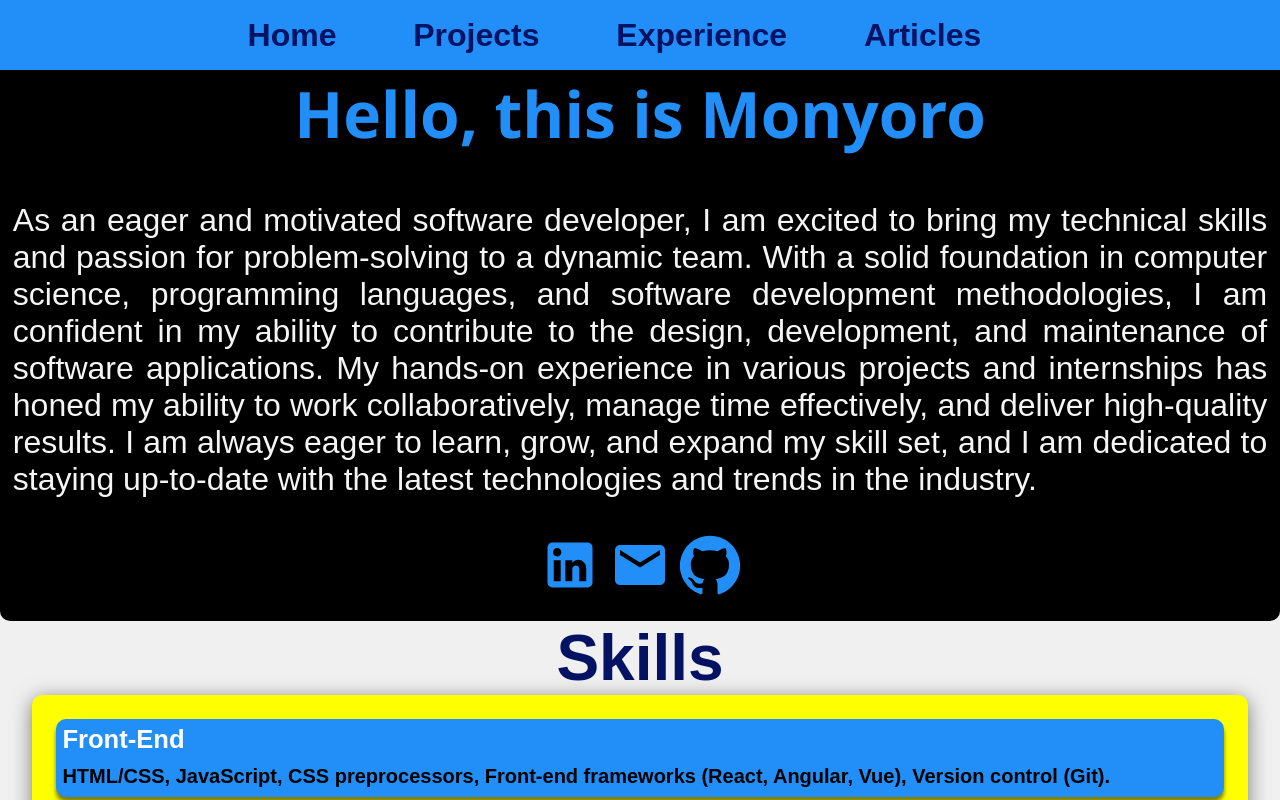
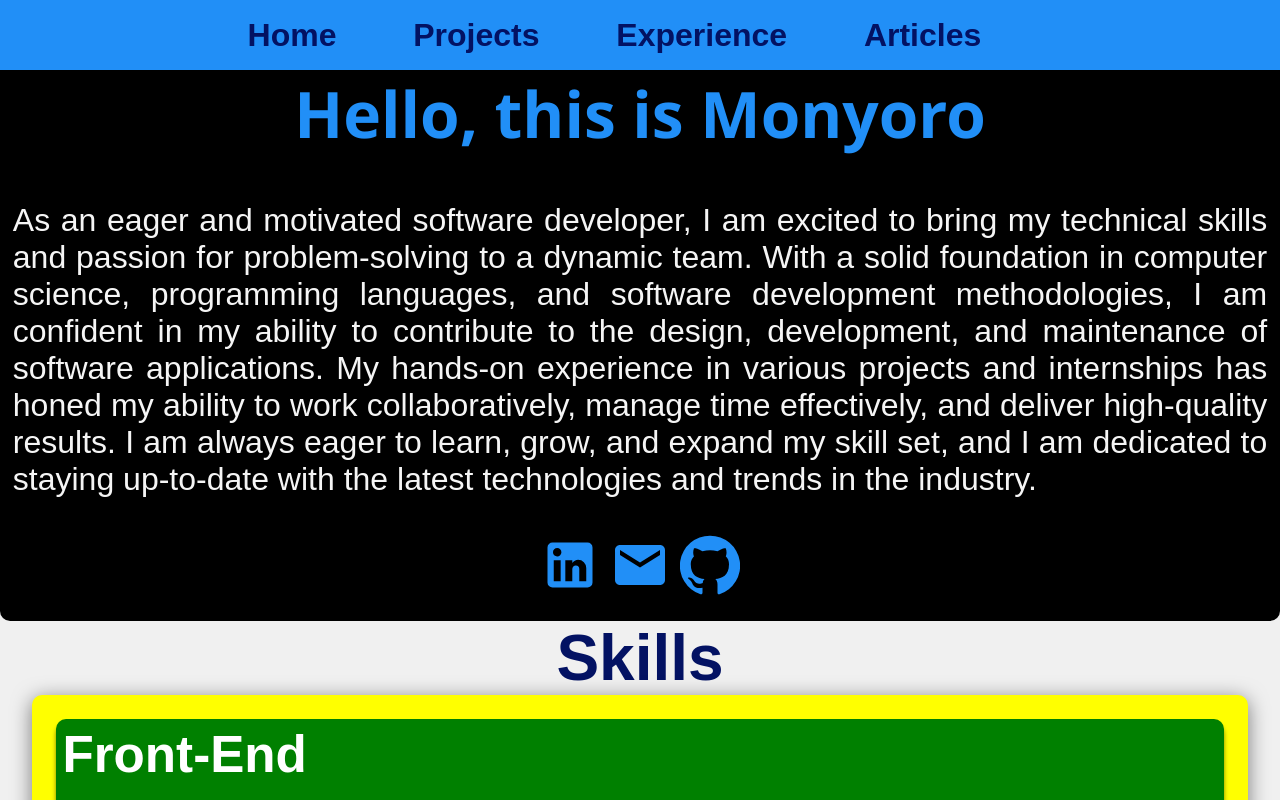
Before and after one commit to moabmo/abiud, a React (Create React App) app: page / in a window 1280 px wide. In both pictures the pointer is over the item 640 px from the left and 757 px from the top of the page. Shown: the top 800 px of the page. Built offline with nearby package versions, Linux system fonts and the light colour scheme.

Commit message:
Update Home.css

```diff
--- a/src/styles/Home.css
+++ b/src/styles/Home.css
@@ -83,6 +83,21 @@
     float: left;
     width: 45%; */
   }
+
+  li:hover{
+    background-color:  green;
+    border-radius: 10px;
+    padding: 0.5%;
+    margin: 2%;
+    font-weight: bold;
+    color: black;
+    font-size: 200%;
+    box-shadow: 0 5px 4px rgba(0, 0, 0, 0.5);
+    /* min-height: 300px;
+    float: left;
+    width: 45%; */
+  }
+
   .skills .list li h2{
     color: white;
     margin:0;
```
